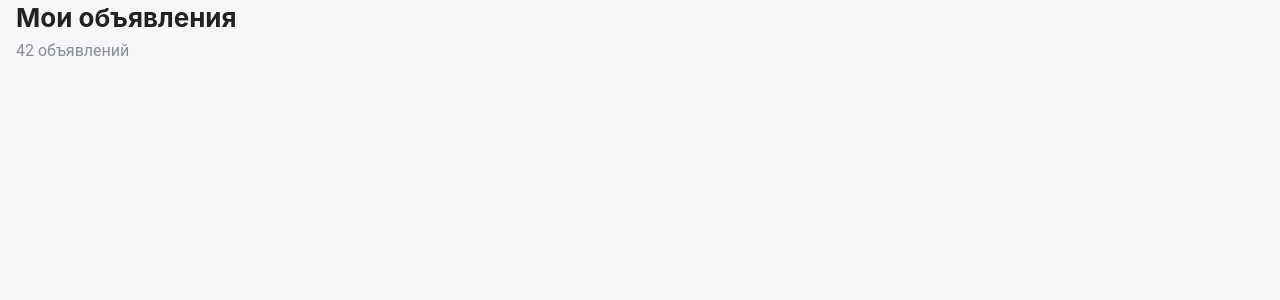
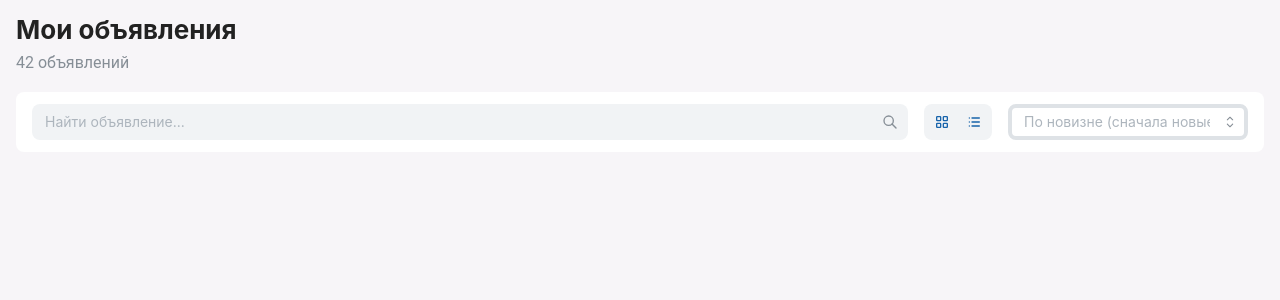
Before and after one commit to vladislavvbulgakov/ai-assistant, a React (Vite) app in the folder client/: page /ads in a window 1280 px wide. Shown: the top 300 px of the page. Built offline with nearby package versions, Linux system fonts and the light colour scheme.

Commit message:
implement ads list header and toolbar UI

```diff
--- a/client/package.json
+++ b/client/package.json
@@ -13,6 +13,7 @@
     "@mantine/core": "^9.0.0",
     "@mantine/hooks": "^9.0.0",
     "@reduxjs/toolkit": "^2.11.2",
+    "@tabler/icons-react": "^3.41.1",
     "@tanstack/react-query": "^5.96.2",
     "@tanstack/react-query-devtools": "^5.96.2",
     "axios": "^1.14.0",
--- a/client/src/app/router/AppRouter.tsx
+++ b/client/src/app/router/AppRouter.tsx
@@ -1,6 +1,6 @@
 import { BrowserRouter, Routes, Route, Navigate } from "react-router-dom";
 
-import AdsListPage from "@/pages/adsList/adsListPage";
+import AdsListPage from "@/pages/adsList/adsListPage/adsListPage";
 import AdViewPage from "@/pages/adView";
 import AdEditPage from "@/pages/adEdit";
 
--- a/client/src/pages/adsList/adsListPage.tsx
+++ /dev/null
@@ -1,12 +0,0 @@
-import AppContainer from "@/shared/ui/appContainer";
-import AdsHeader from "./adsHeader";
-
-const AdsListPage = () => {
-    return (
-        <AppContainer>
-            <AdsHeader total={42} />
-        </AppContainer>
-    );
-};
-
-export default AdsListPage;
--- /dev/null
+++ b/client/src/pages/adsList/adsListPage/adsListPage.module.css
@@ -0,0 +1,3 @@
+.wrapper {
+    padding-top: 12px;
+}
--- /dev/null
+++ b/client/src/pages/adsList/adsListPage/adsListPage.tsx
@@ -0,0 +1,20 @@
+import AppContainer from "@/shared/ui/appContainer";
+import AdsHeader from "../adsHeader";
+import AdsToolbar from "../adsToolbar/adsTollbar";
+import styles from "./adsListPage.module.css";
+import { Stack } from "@mantine/core";
+
+const AdsListPage = () => {
+    return (
+        <AppContainer>
+            <div className={styles.wrapper}>
+                <Stack gap="md">
+                    <AdsHeader total={42} />
+                    <AdsToolbar />
+                </Stack>
+            </div>
+        </AppContainer>
+    );
+};
+
+export default AdsListPage;
--- a/client/src/pages/adsList/adsTollBar.tsx
+++ /dev/null
@@ -1,5 +0,0 @@
-const AdsToolBar = () => {
-    return <div>AdsToolBar</div>;
-};
-
-export default AdsToolBar;
--- /dev/null
+++ b/client/src/pages/adsList/adsToolbar/adsTollbar.tsx
@@ -0,0 +1,48 @@
+import { TextInput, Select, Group, ActionIcon } from "@mantine/core";
+import { IconSearch, IconLayoutGrid, IconList } from "@tabler/icons-react";
+import styles from "./adsToolbar.module.css";
+const AdsToolbar = () => {
+    return (
+        <div className={styles.toolbar}>
+            <Group justify="space-between" align="center">
+                <TextInput
+                    style={{ flex: 1 }}
+                    placeholder="Найти объявление..."
+                    // mr="xs"
+                    variant="filled"
+                    rightSection={<IconSearch size={16} />}
+                />
+                <div className={styles.switcher}>
+                    <ActionIcon variant="subtle">
+                        <IconLayoutGrid size={16} />
+                    </ActionIcon>
+
+                    <ActionIcon variant="subtle">
+                        <IconList size={16} />
+                    </ActionIcon>
+                </div>
+                <Select
+                    classNames={{
+                        input: styles.select,
+                    }}
+                    w={240}
+                    placeholder="По новизне (сначала новые)"
+                    data={[
+                        {
+                            value: "createdAt_desc",
+                            label: "По новизне (сначала новые)",
+                        },
+                        {
+                            value: "createdAt_asc",
+                            label: "По новизне (старые)",
+                        },
+                        { value: "price_asc", label: "Сначала дешевле" },
+                        { value: "price_desc", label: "Сначала дороже" },
+                    ]}
+                />
+            </Group>
+        </div>
+    );
+};
+
+export default AdsToolbar;
--- /dev/null
+++ b/client/src/pages/adsList/adsToolbar/adsToolbar.module.css
@@ -0,0 +1,16 @@
+.toolbar {
+    background: white;
+    border-radius: 8px;
+    padding: 12px 16px;
+}
+.switcher {
+    display: flex;
+    gap: 4px;
+    background: #f1f3f5;
+    padding: 4px;
+    border-radius: 8px;
+}
+.select {
+    border: 4px solid #dee2e6;
+    border-radius: 8px;
+}
```
Also changed, not shown: client/src/assets/cover.png (added), 1 other file (tests, documents, lock files or other folders).
